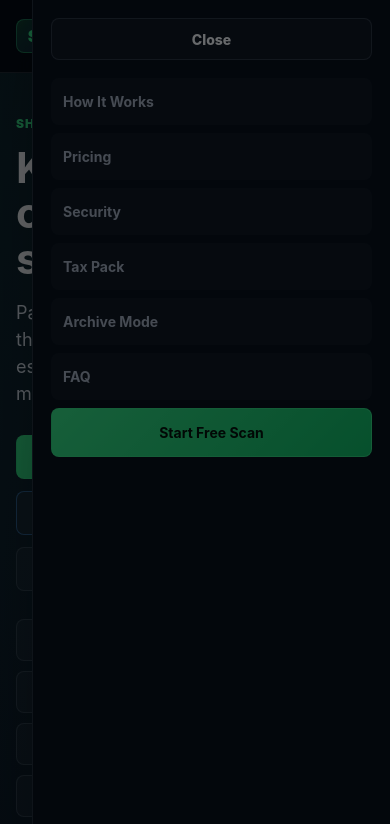
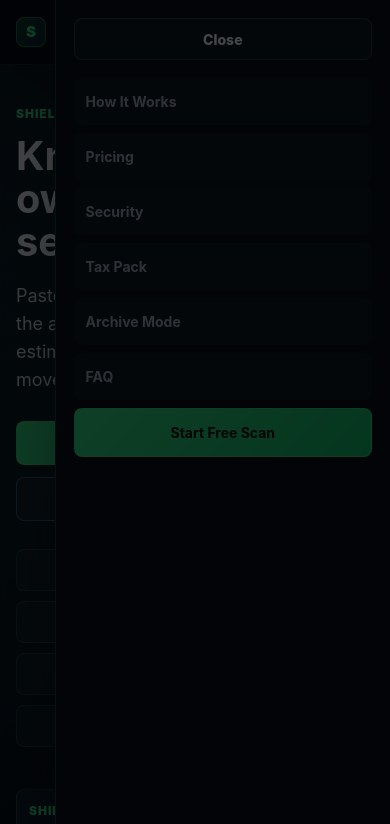
Before and after one commit to shieldmendai/shieldmendai-core, a plain HTML site: page docs/index.html in a window 390 px wide. Both pictures are taken after a click on the button "Open navigation". Shown: the top 824 px of the page. Drawn offline with Linux system fonts and the light colour scheme.

Commit message:
Polish ShieldMendAI design and fix mobile menu

```diff
--- a/docs/index.html
+++ b/docs/index.html
@@ -35,14 +35,11 @@
           <div class="hero-actions">
             <a class="button primary" href="dashboard.html">Start Free Scan</a>
             <a class="button secondary" href="pricing.html">View Pricing</a>
-            <a class="button" href="beta-access.html">Join Beta</a>
           </div>
           <div class="trust-row" aria-label="Trust principles">
             <span>Read-only wallet analysis</span>
             <span>No seed phrase</span>
             <span>No custody</span>
-            <span>No trading permissions</span>
-            <span>Estimated planning tool</span>
             <span>Tax-prep friendly exports</span>
           </div>
         </div>
@@ -51,6 +48,7 @@
             <div>
               <p class="eyebrow">ShieldMendAI App Preview</p>
               <h2>Planning dashboard</h2>
+              <p class="small">Future dashboard preview. Not a live wallet connection yet.</p>
             </div>
             <span class="app-status">Coming app area</span>
           </div>
@@ -108,10 +106,10 @@
           <h2>Start free, upgrade when planning gets more serious.</h2>
         </div>
         <div class="grid four">
-          <article class="card"><h3>Free Scan</h3><p class="price">$0</p><p>1 wallet, basic scan, and limited gain/loss preview.</p></article>
-          <article class="card"><h3>Starter</h3><p class="price">$4.99 <small>/month</small></p><p>2 wallets, sale simulator, estimated tax hit, and Tax Pack add-on.</p></article>
-          <article class="card highlight"><h3>Investor</h3><p class="price">$9.99 <small>/month</small></p><p>5 wallets, unlimited simulations, year-end summary, and CSV export.</p></article>
-          <article class="card"><h3>Pro</h3><p class="price">$19.99 <small>/month</small></p><p>15 wallets, optimizer, proof records, full export, and priority support.</p></article>
+          <article class="card"><h3>Free Scan</h3><p class="price">$0</p><ul class="list"><li>1 wallet</li><li>Basic scan</li><li>Limited gain/loss preview</li></ul></article>
+          <article class="card"><h3>Starter</h3><p class="price">$4.99 <small>/month</small></p><ul class="list"><li>Includes Free Scan</li><li>2 wallets</li><li>Sale simulator</li><li>Estimated tax hit</li><li>Short-term/long-term view</li><li>Tax report add-on available</li></ul></article>
+          <article class="card highlight"><h3>Investor</h3><p class="price">$9.99 <small>/month</small></p><ul class="list"><li>Includes everything in Starter</li><li>5 wallets</li><li>Unlimited simulations</li><li>Year-end tax summary included</li><li>CSV export included</li></ul></article>
+          <article class="card"><h3>Pro</h3><p class="price">$19.99 <small>/month</small></p><ul class="list"><li>Includes everything in Investor</li><li>15 wallets</li><li>Advanced optimizer</li><li>Timestamped proof records</li><li>Full year-end tax export</li><li>Priority support</li></ul></article>
         </div>
       </div>
     </section>
--- a/docs/site.js
+++ b/docs/site.js
@@ -3,7 +3,7 @@ const siteNav = document.querySelector(".site-nav");
 
 if (menuButton && siteNav) {
   const mobileQuery = window.matchMedia("(max-width: 1040px)");
-  const backdrop = document.createElement("div");
+  const overlay = document.createElement("div");
   const closeButton = document.createElement("button");
   let isOpen = false;
 
@@ -14,9 +14,10 @@ if (menuButton && siteNav) {
   menuButton.setAttribute("aria-controls", siteNav.id);
   menuButton.setAttribute("aria-expanded", "false");
 
-  backdrop.className = "site-nav-backdrop";
-  backdrop.hidden = true;
-  document.body.append(backdrop);
+  overlay.className = "mobile-menu-overlay";
+  overlay.hidden = true;
+  document.body.append(overlay);
+  siteNav.classList.add("mobile-menu-panel");
 
   closeButton.type = "button";
   closeButton.className = "menu-close";
@@ -28,8 +29,8 @@ if (menuButton && siteNav) {
     isOpen = open;
     menuButton.setAttribute("aria-expanded", String(open));
     siteNav.classList.toggle("open", open);
-    backdrop.classList.toggle("open", open);
-    backdrop.hidden = !open;
+    overlay.classList.toggle("is-open", open);
+    overlay.hidden = !open;
     document.body.classList.toggle("menu-open", open);
     siteNav.setAttribute("aria-hidden", String(mobileQuery.matches && !open));
   };
@@ -57,7 +58,7 @@ if (menuButton && siteNav) {
   });
 
   closeButton.addEventListener("click", () => closeMenu());
-  backdrop.addEventListener("click", () => closeMenu());
+  overlay.addEventListener("click", () => closeMenu());
 
   siteNav.addEventListener("click", (event) => {
     if (event.target.closest("a")) {
@@ -86,6 +87,7 @@ if (menuButton && siteNav) {
     }
 
     setState(false);
+    overlay.hidden = true;
     siteNav.setAttribute("aria-hidden", "false");
   };
 
--- a/docs/styles.css
+++ b/docs/styles.css
@@ -14,9 +14,13 @@
   --shadow: 0 24px 80px rgba(0, 0, 0, 0.34);
 }
 
-* { box-sizing: border-box; }
+*, *::before, *::after { box-sizing: border-box; }
 
-html { scroll-behavior: smooth; }
+html {
+  max-width: 100%;
+  overflow-x: hidden;
+  scroll-behavior: smooth;
+}
 
 body {
   margin: 0;
@@ -27,9 +31,19 @@ body {
     radial-gradient(circle at 90% 8%, rgba(77, 163, 255, 0.14), transparent 28%),
     var(--bg);
   line-height: 1.5;
+  max-width: 100%;
+  overflow-x: hidden;
 }
 
 body.menu-open { overflow: hidden; }
+
+img, svg, video, canvas, iframe,
+section, header, footer, main, nav, div, article, aside,
+.wrap, .hero-inner, .card, .button, .app-preview, .app-layout,
+.app-main, .app-panel, .site-nav, .grid {
+  min-width: 0;
+  max-width: 100%;
+}
 
 a { color: inherit; }
 
@@ -50,17 +64,18 @@ a { color: inherit; }
 .site-header {
   position: sticky;
   top: 0;
-  z-index: 40;
-  border-bottom: 1px solid var(--line);
-  background: rgba(3, 7, 17, 0.86);
-  backdrop-filter: blur(16px);
+  z-index: 100;
+  border-bottom: 1px solid rgba(148, 163, 184, 0.16);
+  background: rgba(2, 6, 14, 0.82);
+  backdrop-filter: blur(18px);
+  box-shadow: 0 14px 42px rgba(0, 0, 0, 0.22);
 }
 
 .nav {
   max-width: 1180px;
-  min-height: 72px;
+  min-height: 70px;
   margin: 0 auto;
-  padding: 0 22px;
+  padding: 0 24px;
   display: flex;
   align-items: center;
   justify-content: space-between;
@@ -74,13 +89,14 @@ a { color: inherit; }
   color: var(--ink);
   text-decoration: none;
   font-weight: 900;
+  font-size: 16px;
   letter-spacing: 0;
   white-space: nowrap;
 }
 
 .brand-mark {
-  width: 34px;
-  height: 34px;
+  width: 32px;
+  height: 32px;
   display: grid;
   place-items: center;
   border: 1px solid rgba(54, 226, 138, 0.4);
@@ -94,7 +110,7 @@ a { color: inherit; }
   display: flex;
   align-items: center;
   justify-content: flex-end;
-  gap: 16px;
+  gap: 8px;
   font-size: 14px;
 }
 
@@ -102,10 +118,16 @@ a { color: inherit; }
   color: var(--muted);
   text-decoration: none;
   font-weight: 700;
+  padding: 10px 9px;
+  border-radius: 8px;
+  transition: color 160ms ease, background 160ms ease, border-color 160ms ease;
 }
 
 .site-nav a:hover,
-.site-nav a[aria-current="page"] { color: var(--ink); }
+.site-nav a[aria-current="page"] {
+  color: var(--ink);
+  background: rgba(255, 255, 255, 0.045);
+}
 
 .menu-button,
 .menu-close {
@@ -119,8 +141,8 @@ a { color: inherit; }
 }
 
 .menu-button {
-  width: 42px;
-  height: 42px;
+  width: 40px;
+  height: 40px;
   align-items: center;
   justify-content: center;
 }
@@ -144,14 +166,21 @@ a { color: inherit; }
   min-height: 44px;
   align-items: center;
   justify-content: center;
-  padding: 0 17px;
+  padding: 0 18px;
   border: 1px solid var(--line);
   border-radius: 8px;
   background: rgba(255, 255, 255, 0.04);
   color: var(--ink);
   text-decoration: none;
   font-weight: 850;
+  text-align: center;
   box-shadow: none;
+  transition: transform 160ms ease, border-color 160ms ease, background 160ms ease;
+}
+
+.button:hover {
+  transform: translateY(-1px);
+  border-color: rgba(54, 226, 138, 0.42);
 }
 
 .button.primary {
@@ -167,16 +196,19 @@ a { color: inherit; }
 
 .hero {
   border-bottom: 1px solid var(--line);
+  background:
+    linear-gradient(180deg, rgba(7, 17, 31, 0.48), rgba(3, 7, 17, 0.94)),
+    radial-gradient(circle at 58% 20%, rgba(54, 226, 138, 0.12), transparent 28%);
 }
 
 .hero-inner {
   max-width: 1180px;
-  min-height: calc(100vh - 72px);
+  min-height: min(760px, calc(100vh - 70px));
   margin: 0 auto;
-  padding: 70px 22px 42px;
+  padding: 72px 24px 58px;
   display: grid;
   grid-template-columns: minmax(0, 0.95fr) minmax(390px, 1.05fr);
-  gap: 46px;
+  gap: 42px;
   align-items: center;
 }
 
@@ -195,8 +227,8 @@ h1, h2, h3 {
   letter-spacing: 0;
 }
 
-h1 { font-size: clamp(42px, 7vw, 76px); }
-h2 { font-size: clamp(29px, 4vw, 46px); }
+h1 { font-size: clamp(40px, 6vw, 68px); }
+h2 { font-size: clamp(28px, 3.6vw, 42px); }
 h3 { font-size: 20px; }
 
 p { color: var(--muted); }
@@ -205,6 +237,7 @@ p { color: var(--muted); }
   max-width: 680px;
   color: #d8e2ee;
   font-size: 20px;
+  line-height: 1.55;
 }
 
 .hero-actions,
@@ -217,7 +250,7 @@ p { color: var(--muted); }
 
 .trust-row {
   display: grid;
-  grid-template-columns: repeat(3, minmax(0, 1fr));
+  grid-template-columns: repeat(2, minmax(0, 1fr));
   gap: 10px;
   margin-top: 28px;
 }
@@ -228,7 +261,7 @@ p { color: var(--muted); }
   display: flex;
   align-items: center;
   justify-content: center;
-  border: 1px solid var(--line);
+  border: 1px solid rgba(54, 226, 138, 0.18);
   border-radius: 8px;
   background: rgba(255, 255, 255, 0.04);
   color: #dce7f3;
@@ -238,7 +271,7 @@ p { color: var(--muted); }
 }
 
 .section {
-  padding: 82px 22px;
+  padding: 84px 24px;
 }
 
 .section.alt {
@@ -273,11 +306,12 @@ p { color: var(--muted); }
 }
 
 .card {
-  border: 1px solid var(--line);
+  border: 1px solid rgba(148, 163, 184, 0.18);
   border-radius: 8px;
-  padding: 24px;
-  background: linear-gradient(180deg, rgba(15, 32, 51, 0.86), rgba(11, 23, 38, 0.86));
-  box-shadow: 0 14px 36px rgba(0, 0, 0, 0.18);
+  padding: 26px;
+  background:
+    linear-gradient(180deg, rgba(15, 32, 51, 0.9), rgba(8, 18, 31, 0.9));
+  box-shadow: 0 18px 42px rgba(0, 0, 0, 0.22);
 }
 
 .card.highlight {
@@ -332,7 +366,7 @@ p { color: var(--muted); }
 .table {
   width: 100%;
   border-collapse: collapse;
-  min-width: 620px;
+  min-width: min(620px, 100%);
   background: rgba(11, 23, 38, 0.82);
 }
 
@@ -358,11 +392,11 @@ p { color: var(--muted); }
 }
 
 .app-preview {
-  border: 1px solid var(--line);
+  border: 1px solid rgba(54, 226, 138, 0.22);
   border-radius: 8px;
-  padding: 18px;
+  padding: 16px;
   background:
-    linear-gradient(180deg, rgba(15, 32, 51, 0.94), rgba(3, 7, 17, 0.96));
+    linear-gradient(180deg, rgba(15, 32, 51, 0.96), rgba(3, 7, 17, 0.98));
   box-shadow: var(--shadow);
 }
 
@@ -510,16 +544,22 @@ p { color: var(--muted); }
 
 .small { font-size: 13px; }
 
-.site-nav-backdrop {
+.mobile-menu-overlay {
   position: fixed;
   inset: 0;
-  z-index: 45;
-  background: rgba(0, 0, 0, 0.58);
+  z-index: 9999;
+  background: rgba(0, 0, 0, 0.72);
   opacity: 0;
-  transition: opacity 160ms ease;
+  visibility: hidden;
+  pointer-events: none;
+  transition: opacity 180ms ease, visibility 180ms ease;
 }
 
-.site-nav-backdrop.open { opacity: 1; }
+.mobile-menu-overlay.is-open {
+  opacity: 1;
+  visibility: visible;
+  pointer-events: auto;
+}
 
 @media (max-width: 1040px) {
   .menu-button { display: inline-flex; }
@@ -528,23 +568,31 @@ p { color: var(--muted); }
     position: fixed;
     top: 0;
     right: 0;
-    z-index: 50;
-    width: min(380px, calc(100vw - 32px));
-    height: 100vh;
+    z-index: 10000;
+    width: min(86vw, 360px);
+    height: 100dvh;
+    max-width: 100%;
+    overflow-y: auto;
     padding: 18px;
     display: flex;
     flex-direction: column;
     align-items: stretch;
     justify-content: flex-start;
     gap: 8px;
-    border-left: 1px solid var(--line);
+    border-left: 1px solid rgba(46, 229, 139, 0.25);
     background: #06101d;
     box-shadow: var(--shadow);
-    transform: translateX(105%);
-    transition: transform 180ms ease;
+    transform: translateX(110%);
+    visibility: hidden;
+    pointer-events: none;
+    transition: transform 220ms ease, visibility 220ms ease;
   }
 
-  .site-nav.open { transform: translateX(0); }
+  .site-nav.open {
+    transform: translateX(0);
+    visibility: visible;
+    pointer-events: auto;
+  }
 
   .site-nav a {
     padding: 13px 12px;
@@ -568,7 +616,7 @@ p { color: var(--muted); }
 
   .hero-inner {
     min-height: auto;
-    padding-top: 48px;
+    padding-top: 52px;
   }
 }
 
@@ -588,12 +636,27 @@ p { color: var(--muted); }
 }
 
 @media (max-width: 560px) {
-  .nav { padding: 0 16px; }
-  .section { padding: 58px 16px; }
-  .hero-inner { padding: 42px 16px 30px; }
+  .nav {
+    min-height: 64px;
+    padding: 0 16px;
+  }
+  .brand { font-size: 15px; }
+  .brand-mark {
+    width: 30px;
+    height: 30px;
+  }
+  .section { padding: 60px 16px; }
+  .hero-inner { padding: 40px 16px 34px; }
+  h1 { font-size: clamp(34px, 10.2vw, 44px); }
+  h2 { font-size: clamp(26px, 8vw, 34px); }
   .lead { font-size: 18px; }
-  .hero-actions .button { width: 100%; }
+  .button { width: 100%; }
   .trust-row,
   .code-grid { grid-template-columns: 1fr; }
   .app-topbar { align-items: flex-start; flex-direction: column; }
+  .app-preview { padding: 12px; }
+  .row {
+    grid-template-columns: 1fr;
+    gap: 4px;
+  }
 }
```
Also changed, not shown: docs/pricing.html (+2 -2 lines).
